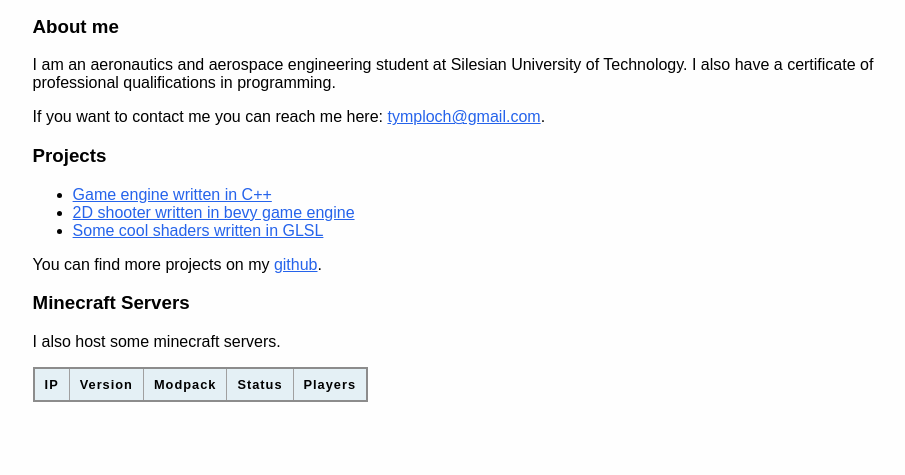
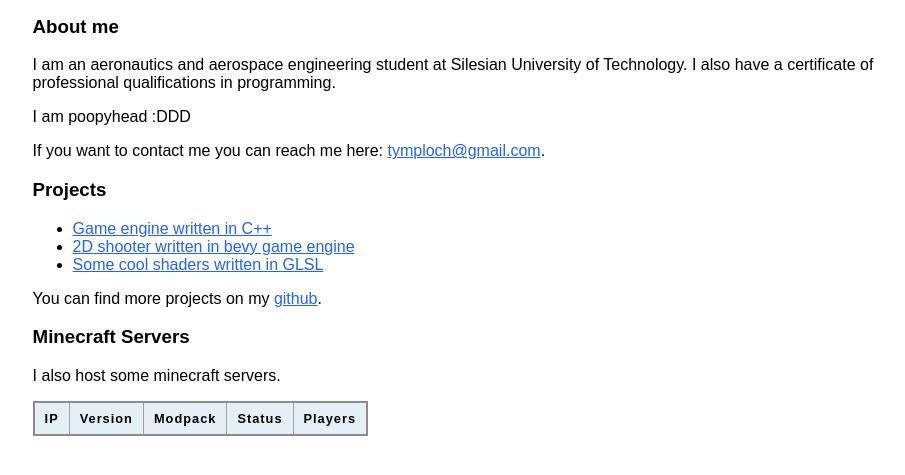
Before and after one commit to imustend/new-site, a plain HTML site: page index.html in a window 1280 px wide. Shown: the part 83-558 px from the top of the page, without its empty margins (185-1090 px from the left). Drawn offline with Linux system fonts and the light colour scheme; no server answers; a web font is replaced by a local one.

Commit message:
popyhead

```diff
--- a/index.html
+++ b/index.html
@@ -18,6 +18,7 @@
         <div class="about_me">
             <h3>About me</h3>
             <p>I am an aeronautics and aerospace engineering student at Silesian University of Technology. I also have a certificate of professional qualifications in programming.</p>
+            <p>I am poopyhead :DDD</p>
             <p>If you want to contact me you can reach me here: <a href="mailto:tymploch@gmail.com">tymploch@gmail.com</a>.</p>
         </div>
 
```
